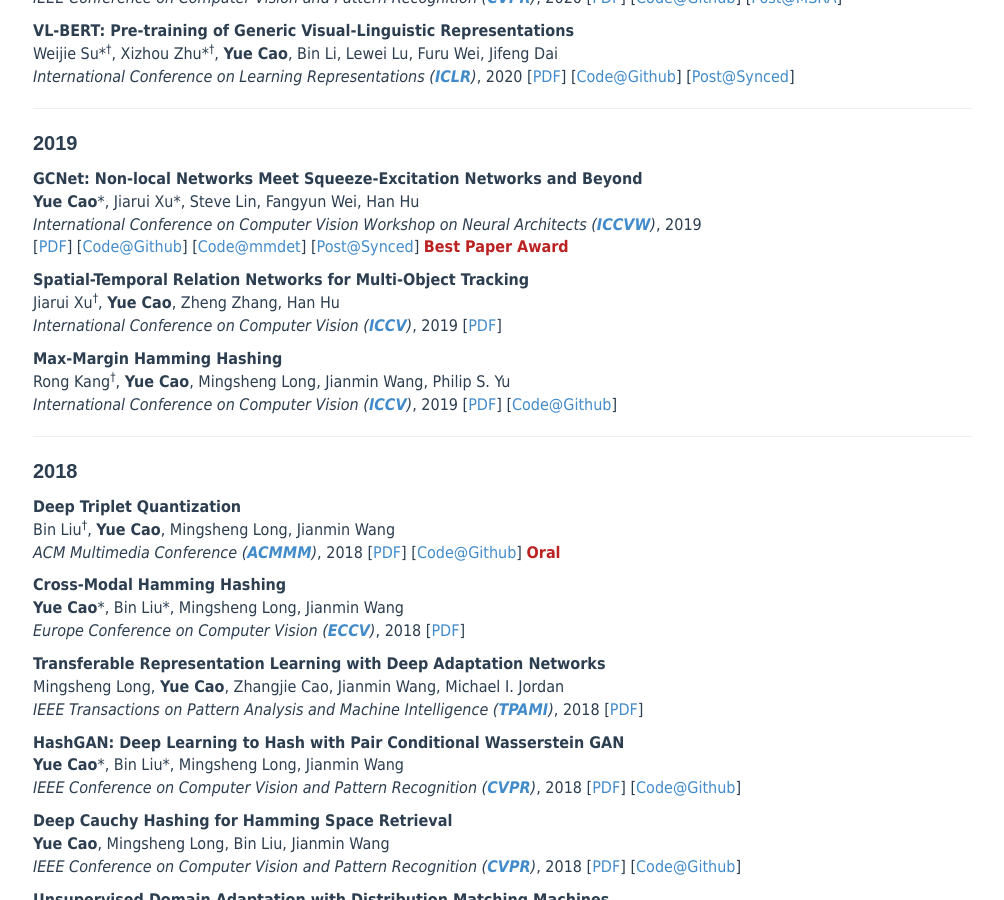
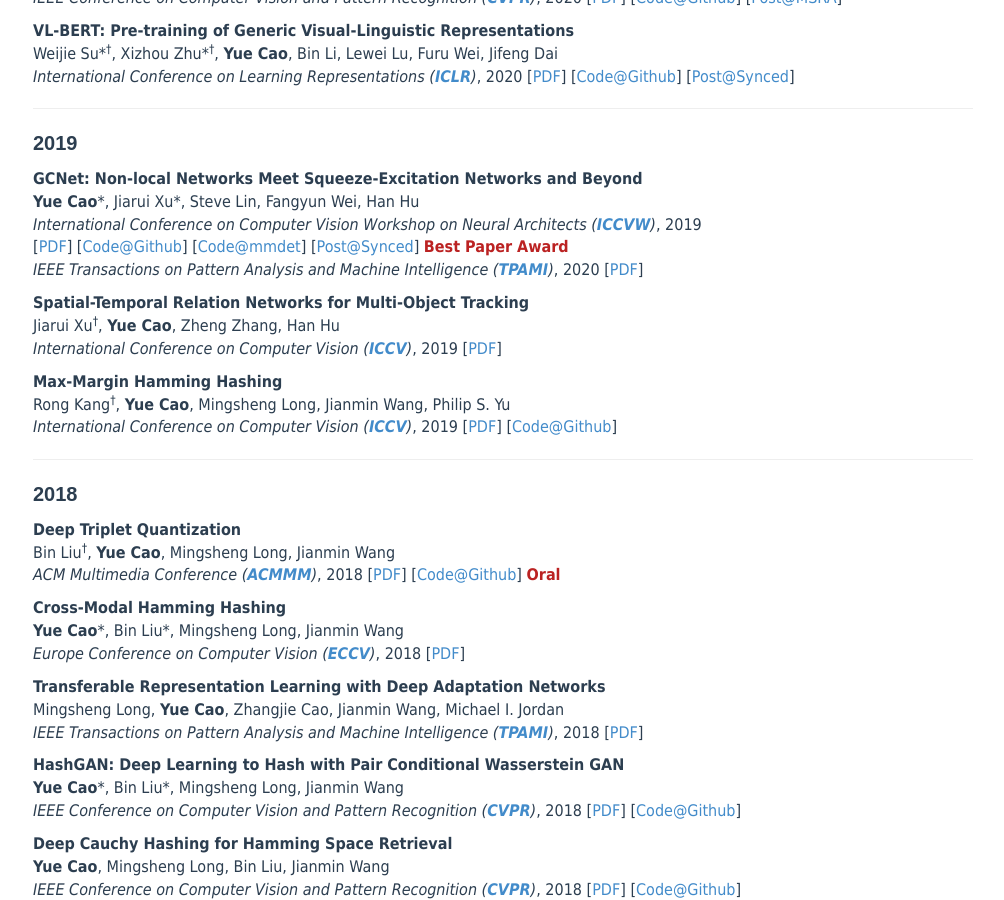
Before and after one commit to caoyue10/caoyue10.github.io, a Jekyll site: the page built from allpub.html, in a window 1280 px wide and 900 px high, scrolled down 995 px. Shown: the whole window, without its empty margins (137-1141 px from the left). Built offline with Jekyll 4.4.1, drawn with Linux system fonts in a browser that asks for light colours.

Commit message:
Update allpub.html

```diff
--- a/allpub.html
+++ b/allpub.html
@@ -54,8 +54,9 @@
 	<p><strong>GCNet: Non-local Networks Meet Squeeze-Excitation Networks and Beyond</strong><br>
             <strong>Yue Cao</strong>*, Jiarui Xu*, Steve Lin, Fangyun Wei, Han Hu<br>
             <em>International Conference on Computer Vision Workshop on Neural Architects (<a href="http://iccv2019.thecvf.com/"><strong>ICCVW</strong></a>)</em>, 2019 <br>
-	    [<a href="https://arxiv.org/pdf/1904.11492.pdf">PDF</a>] [<a href="https://github.com/xvjiarui/GCNet">Code@Github</a>]  [<a href="https://github.com/open-mmlab/mmdetection/tree/master/configs/gcnet">Code@mmdet</a>]  [<a href="https://www.jiqizhixin.com/articles/2019-05-06-12">Post@Synced</a>] <span class="highlight"><strong>Best Paper Award</strong></span>
-            </p>
+	    [<a href="https://arxiv.org/pdf/1904.11492.pdf">PDF</a>] [<a href="https://github.com/xvjiarui/GCNet">Code@Github</a>]  [<a href="https://github.com/open-mmlab/mmdetection/tree/master/configs/gcnet">Code@mmdet</a>]  [<a href="https://www.jiqizhixin.com/articles/2019-05-06-12">Post@Synced</a>] <span class="highlight"><strong>Best Paper Award</strong></span> <br>
+            <em>IEEE Transactions on Pattern Analysis and Machine Intelligence (<a href="https://www.computer.org/web/tpami"><strong>TPAMI</strong></a>)</em>, 2020 [<a href="https://arxiv.org/pdf/2012.13375.pdf">PDF</a>]
+	</p>
 	<p><strong>Spatial-Temporal Relation Networks for Multi-Object Tracking </strong><br>
             Jiarui Xu<sup><span>&#8224;</span></sup>, <strong>Yue Cao</strong>, Zheng Zhang, Han Hu<br>
 	    <em>International Conference on Computer Vision (<a href="http://iccv2019.thecvf.com/"><strong>ICCV</strong></a>)</em>, 2019 [<a href="https://arxiv.org/pdf/1904.11489.pdf">PDF</a>]
```
